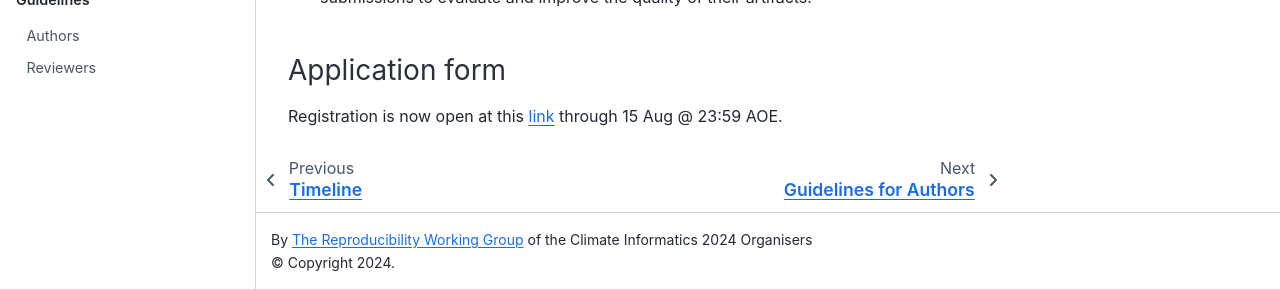
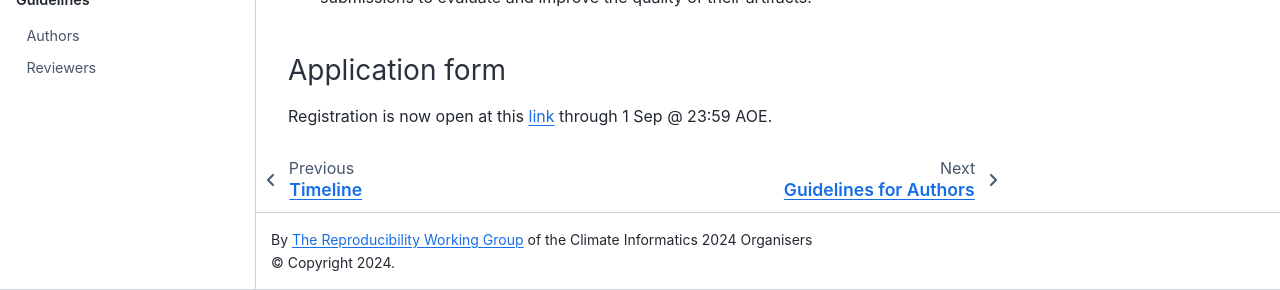
Before and after one commit to alan-turing-institute/climate-informatics-2024-ae, a Jupyter Book: the page built from docs/details/application.md, in a window 1280 px wide and 900 px high, scrolled down 569 px. Shown: the part 610-900 px from the top of the window. Built offline with Jupyter Book 1.0.4 settings and Sphinx 7.4.7 and the Sphinx Book theme 1.1.4, drawn with Linux system fonts in a browser that asks for light colours; comment, search, counter and statistics services are not loaded.

```diff
--- a/docs/details/application.md
+++ b/docs/details/application.md
@@ -31,4 +31,4 @@ Here is some information for reviewers:
 
 ### Application form
 
-Registration is now open at this [link](https://docs.google.com/forms/d/1hZBOqT9nnl7MZ0HqtuOdfWkdObs5FA9040Ock0oOrWo/prefill) through 15 Aug @ 23:59 AOE.
+Registration is now open at this [link](https://docs.google.com/forms/d/1hZBOqT9nnl7MZ0HqtuOdfWkdObs5FA9040Ock0oOrWo/prefill) through 1 Sep @ 23:59 AOE.
```
Also changed, not shown: docs/details/timeline-process.md (+1 -1 lines).
